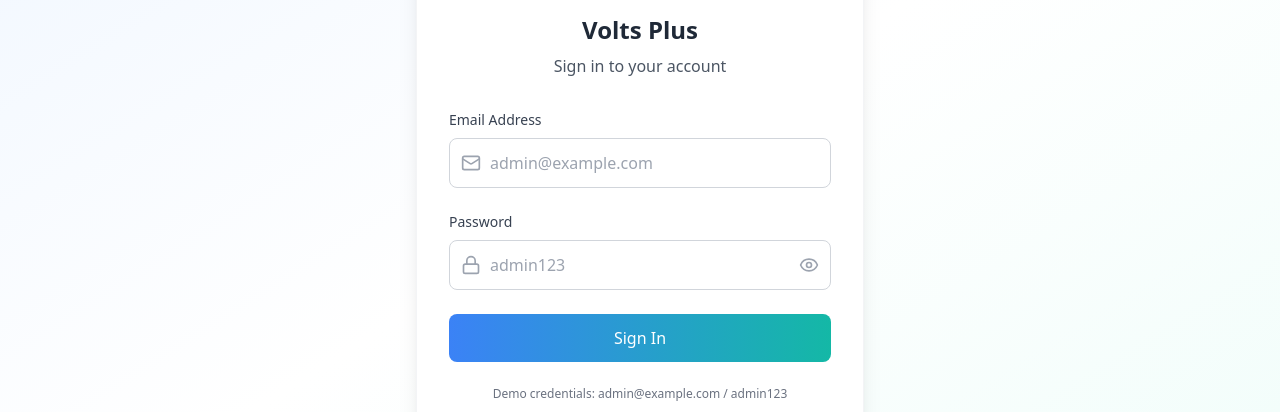
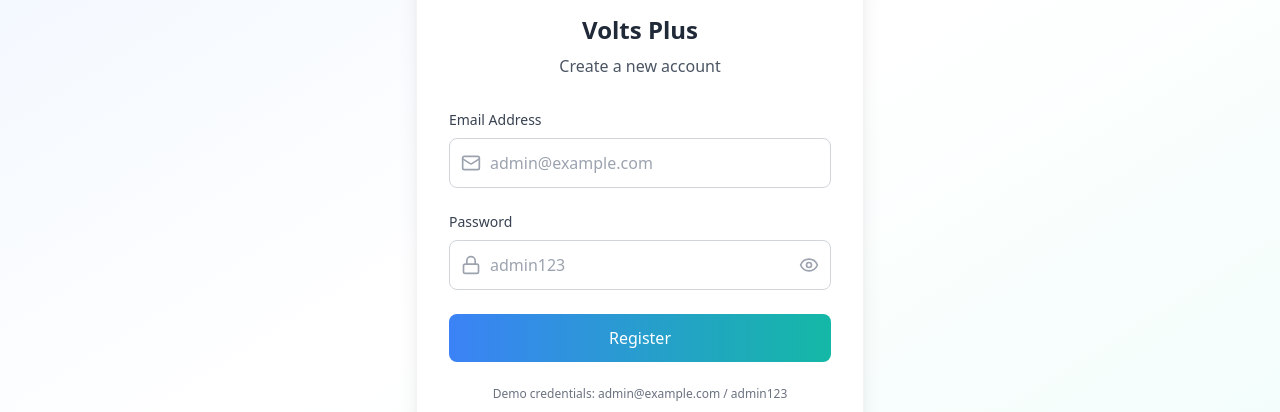
Before and after one commit to Virajpatil092/Volt_frontend, a React (Vite) app: page /register in a window 1280 px wide. Shown: the part 232-644 px from the top of the page. Built offline with nearby package versions, Linux system fonts and the light colour scheme; no server answers.

Commit message:
Update Register.tsx

```diff
--- a/src/pages/Register.tsx
+++ b/src/pages/Register.tsx
@@ -56,7 +56,7 @@ const Register: React.FC = () => {
               <Zap className="h-8 w-8 text-white" />
             </div>
             <h1 className="text-2xl font-bold text-gray-800 mb-2">Volts Plus</h1>
-            <p className="text-gray-600">Sign in to your account</p>
+            <p className="text-gray-600">Create a new account</p>
           </div>
 
           <form onSubmit={handleSubmit(onSubmit)} className="space-y-6">
@@ -129,10 +129,10 @@ const Register: React.FC = () => {
               {loading ? (
                 <div className="flex items-center justify-center">
                   <div className="animate-spin rounded-full h-5 w-5 border-b-2 border-white mr-2"></div>
-                  Signing in...
+                  Creating your account...
                 </div>
               ) : (
-                'Sign In'
+                'Register'
               )}
             </button>
           </form>
```
